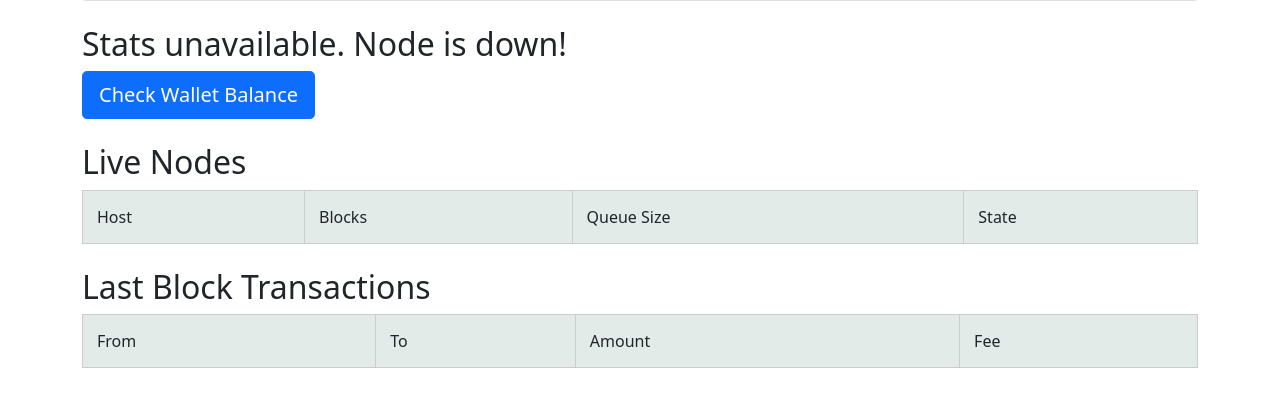
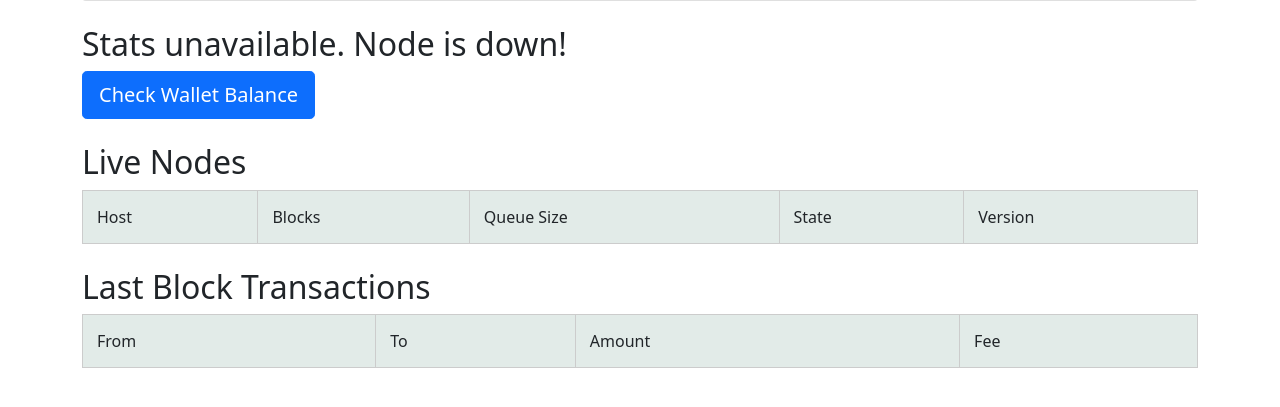
Before and after one commit to mr-pandabear/panda-website, a Flask app: page / in a window 1280 px wide. Shown: the part 264-671 px from the top of the page. Run offline with Flask 2, Linux system fonts and the light colour scheme; data that the repository does not hold is empty.

Commit message:
add version indicator to server list

```diff
--- a/site/server.py
+++ b/site/server.py
@@ -96,6 +96,8 @@ def index():
             if host == currhost or host==None:
                 host = currhost
                 info = {**curr, **info}
+                if not 'node_version' in info:
+                    info['node_version'] = 'unknown'
                 info['curr_host'] = host
                 info['num_coins'] = '{:,}'.format(info['num_coins']+ 7775*50 + 6259000)
                 info['transactions_per_second'] = '%.2f' % (info['transactions_per_second'])
@@ -105,7 +107,8 @@ def index():
                     'url':currhost,
                     'status':'RUNNING',
                     'current_block':info['current_block'],
-                    'pending_transactions': info['pending_transactions']
+                    'pending_transactions': info['pending_transactions'],
+                    'node_version': info['node_version']
                 })
                 found_valid = True
             else:
@@ -114,6 +117,10 @@ def index():
                 currdata['status'] = 'RUNNING'
                 currdata['current_block'] = curr['current_block']
                 currdata['pending_transactions'] = curr['pending_transactions']
+                if 'node_version' in curr:
+                    currdata['node_version'] = curr['node_version']
+                else:
+                    currdata['node_version'] = 'unknown'
                 info['hosts'].append(currdata)
         except:
             currdata = {}
--- a/site/templates/index.html
+++ b/site/templates/index.html
@@ -81,12 +81,12 @@
     </div>
     <h2 class="mt-4">Live Nodes</h2>
     <table>
-      <tr class='header'><td>Host</td><td>Blocks</td><td>Queue Size</td><td>State</td></tr>
+      <tr class='header'><td>Host</td><td>Blocks</td><td>Queue Size</td><td>State</td><td>Version</td></tr>
       {% for message in info['hosts'] %}
       {% if message['status'] == 'RUNNING' %}
-      <tr><td><a href="?host={{message['url']}}">{{message['url']}}</a></td><td>{{message['current_block']}}</td><td>{{message['pending_transactions']}}</td><td>{{message['status']}}</td></tr>
+      <tr><td><a href="?host={{message['url']}}">{{message['url']}}</a></td><td>{{message['current_block']}}</td><td>{{message['pending_transactions']}}</td><td>{{message['status']}}</td><td>{{message['node_version']}}</td></tr>
       {% else %}
-      <tr><td><a href="?host={{message['url']}}">{{message['url']}}</a></td><td>?</td><td>?</td><td>{{message['status']}}</td></tr>
+      <tr><td><a href="?host={{message['url']}}">{{message['url']}}</a></td><td>?</td><td>?</td><td>{{message['status']}}</td><td>unknown</td></tr>
       {% endif %}
       {% endfor %}
     </table>
```
